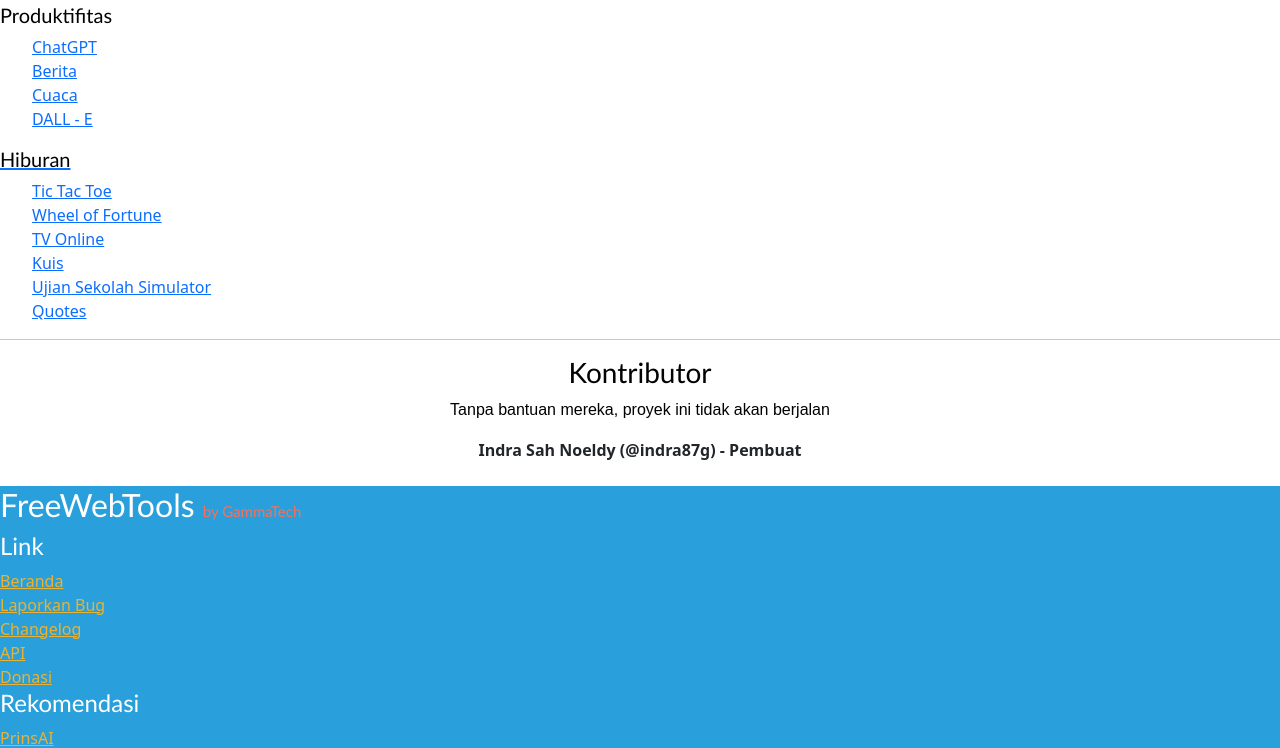
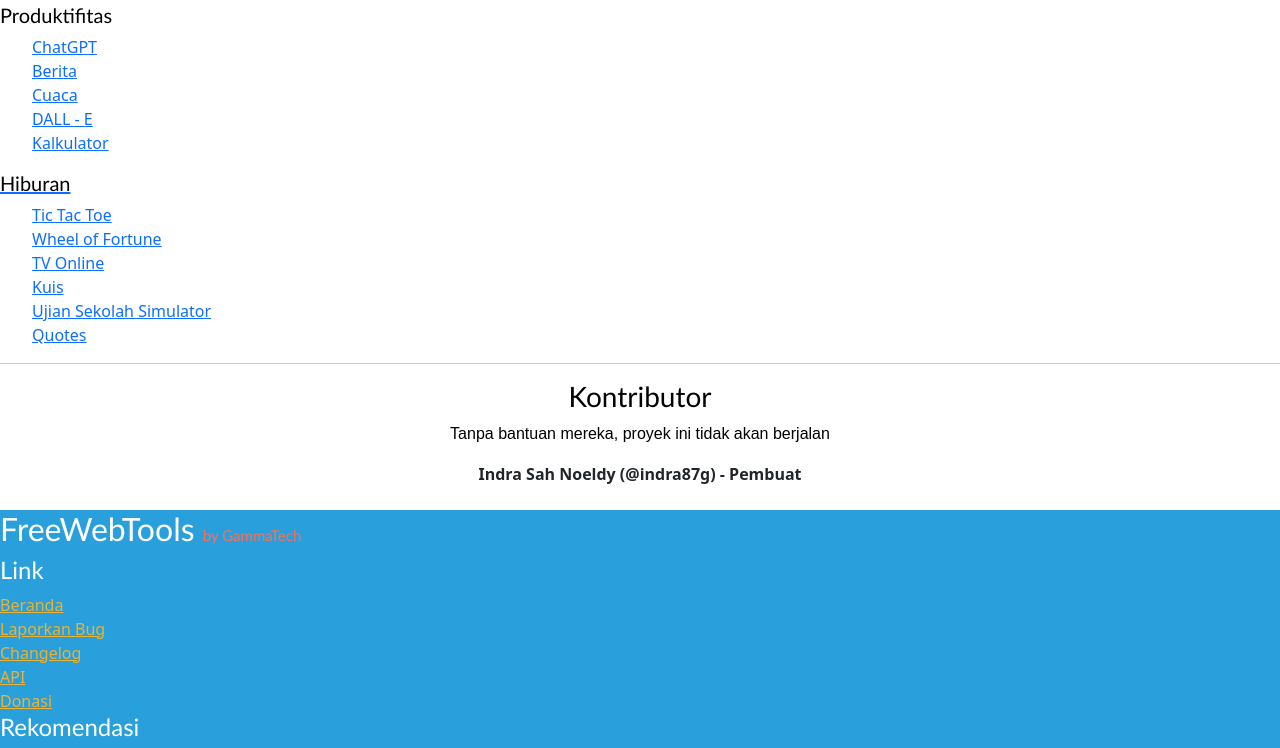
Before and after one commit to indra87g/FreeWebTools-old, a plain HTML site: page index.html in a window 1280 px wide. Shown: the part 1695-2443 px from the top of the page. Drawn offline with Linux system fonts and the light colour scheme.

Commit message:
Update index.html

```diff
--- a/index.html
+++ b/index.html
@@ -90,6 +90,7 @@
             <a href="res/news.html"><li>Berita</li></a>
             <a href="res/weather.html"><li>Cuaca</li></a>
             <a href=""><li>DALL - E</li>
+            <a href="res/kalkulator.html"><li>Kalkulator</li>
         </ul>
     </div>
     <div id="fun">
```
